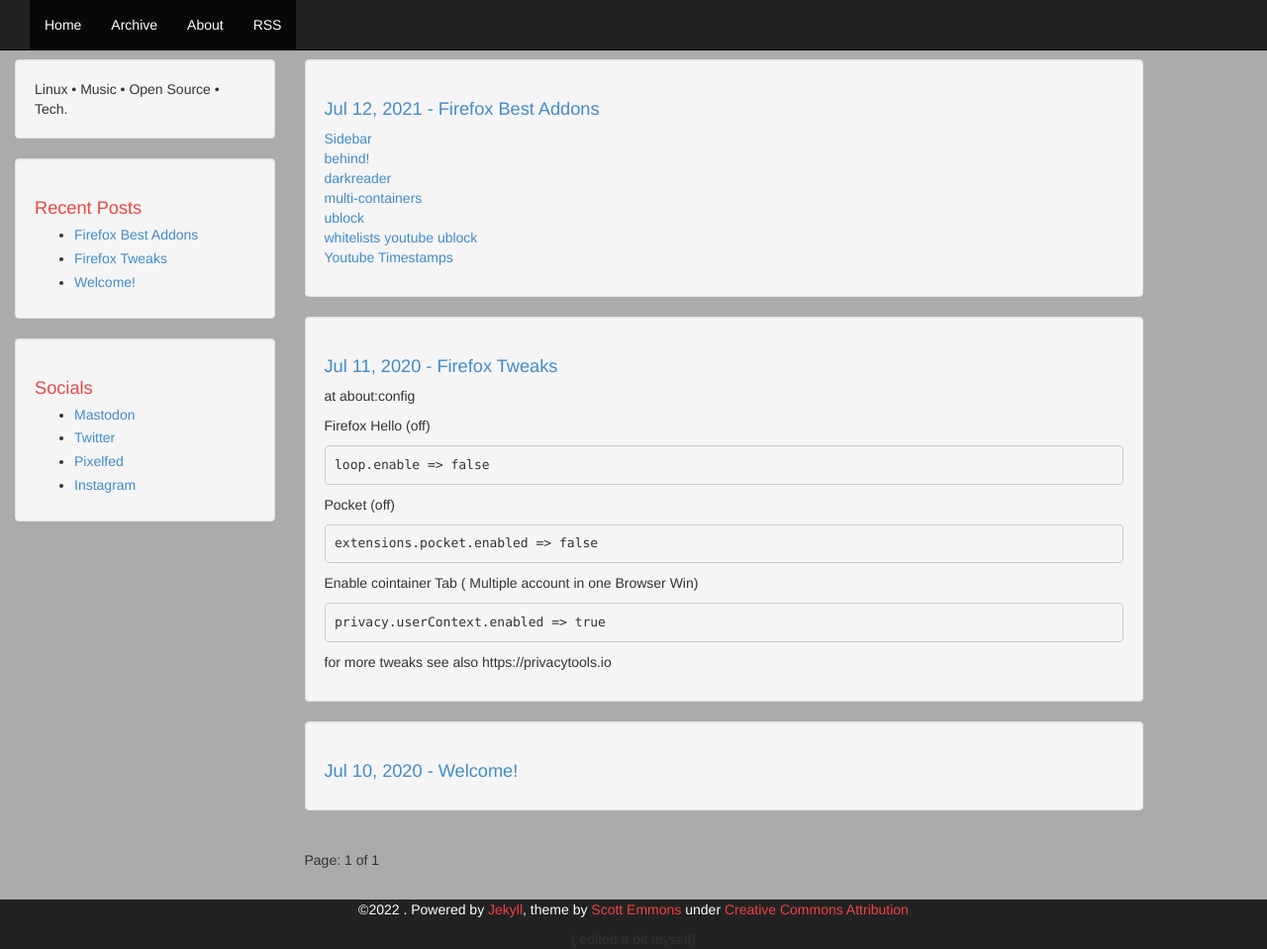
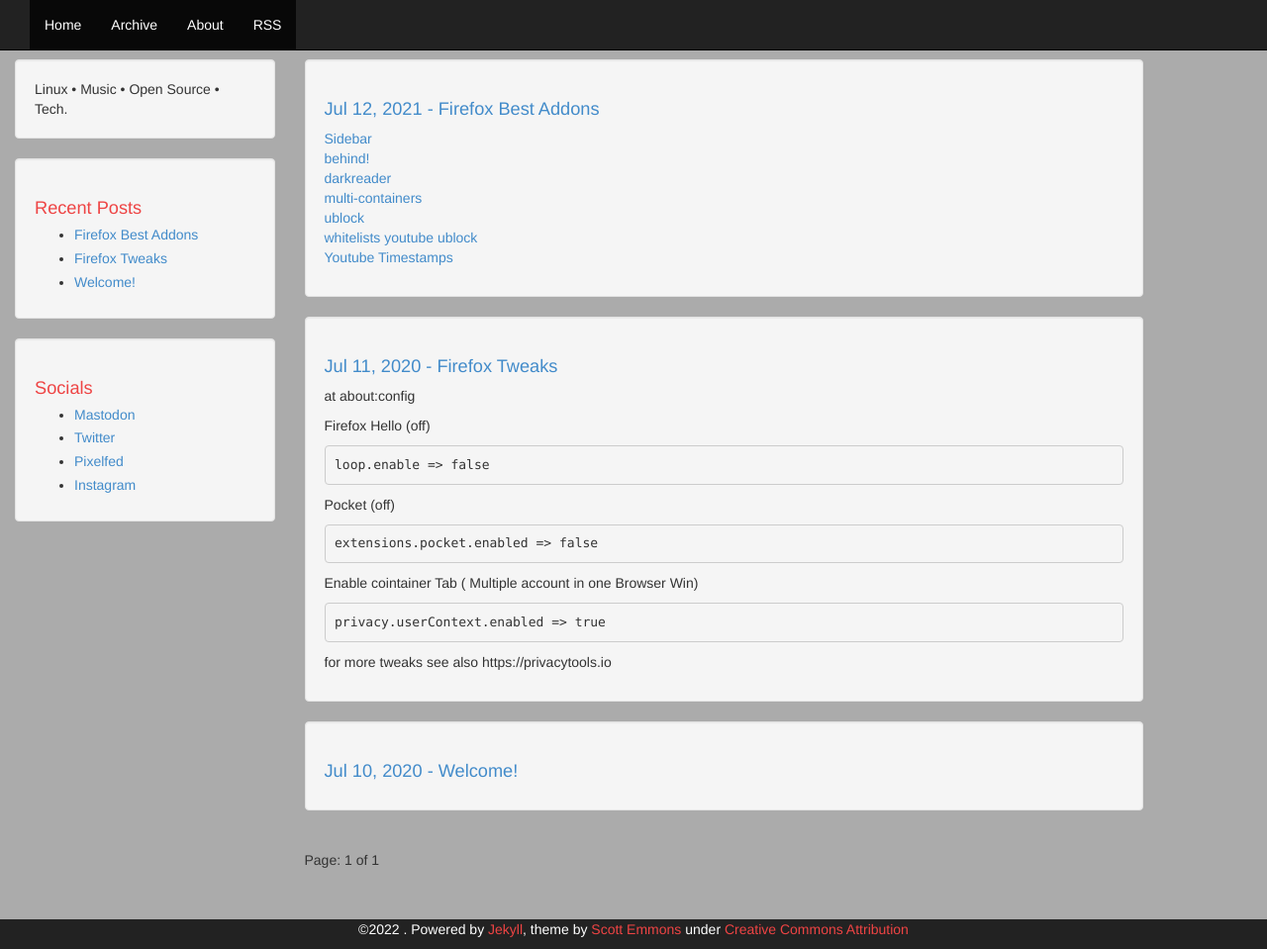
Before and after one commit to marekpistorius/blog.github.io, a Jekyll site: the page built from index.html, in a window 1280 px wide and 959 px high. Shown: the whole window at 99% size. Built offline with Jekyll 4.4.1, drawn with Linux system fonts in a browser that asks for light colours; the list of posts is cut into pages by our own code.

Commit message:
Update footer.html

```diff
--- a/_includes/footer.html
+++ b/_includes/footer.html
@@ -3,7 +3,7 @@
         <div class="span12 footer navbar-inverse navbar-fixed-bottom">
             <p class="copyright">&copy;{{ site.time | date: '%Y' }} {{ site.name }}. Powered by <a href="http://jekyllrb.com">Jekyll</a>, theme by <a href="https://github.com/scotte/jekyll-clean">Scott Emmons</a>
             under
-            <a href="http://creativecommons.org/licenses/by/4.0/">Creative Commons Attribution</a></p> ( edited a bit myself)
+            <a href="http://creativecommons.org/licenses/by/4.0/">Creative Commons Attribution</a></p>
         </div>
     </div>
 </div>
```
